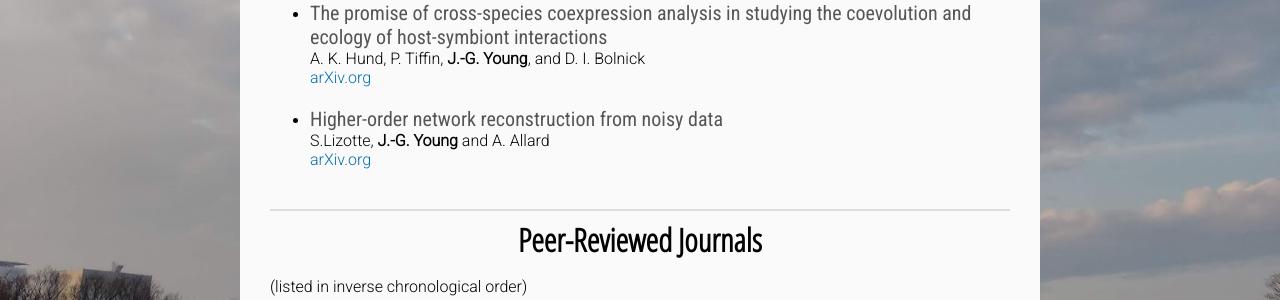
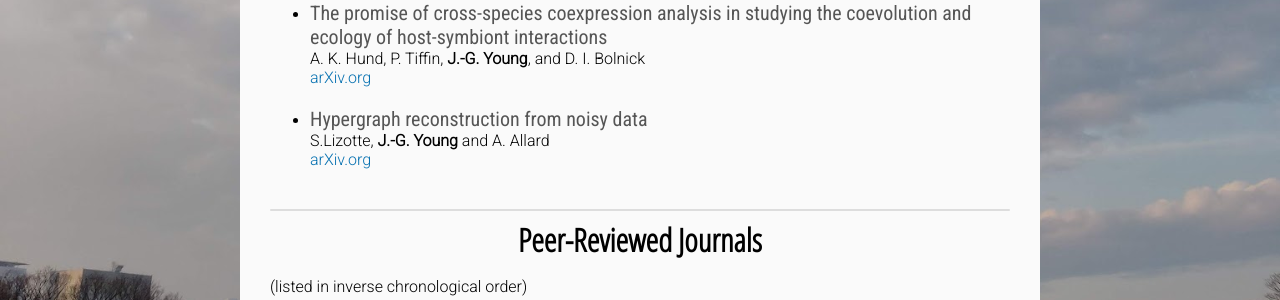
Before and after one commit to jg-you/jg-you.github.io, a Jekyll site: the page built from publications.md, in a window 1280 px wide and 900 px high, scrolled down 818 px. Shown: the part 153-453 px from the top of the window. Built offline with Jekyll 4.4.1, drawn with Linux system fonts in a browser that asks for light colours; some web fonts are replaced; comment, search, counter and statistics services are not loaded.

Commit message:
Title fix

```diff
--- a/publications.md
+++ b/publications.md
@@ -26,7 +26,7 @@ L. Hébert-Dufresne, **J.-G. Young**, A. Daniels and A. Allard<br/>
 A. K. Hund, P. Tiffin, **J.-G. Young**, and  D. I. Bolnick<br/>
 [arXiv.org](https://arxiv.org/abs/2206.12711)
 
-* <span class="pub-title">Higher-order network reconstruction from noisy data</span><br/>
+* <span class="pub-title">Hypergraph reconstruction from noisy data</span><br/>
 S.Lizotte, **J.-G. Young** and A. Allard<br/>
 [arXiv.org](https://arxiv.org/abs/2208.06503)
 
```
Also changed, not shown: 1 other file.
